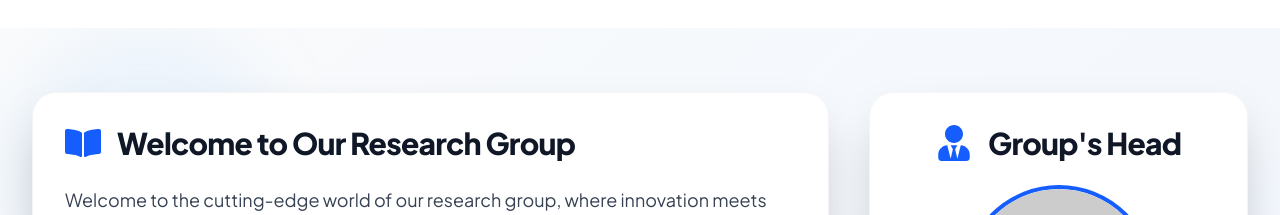
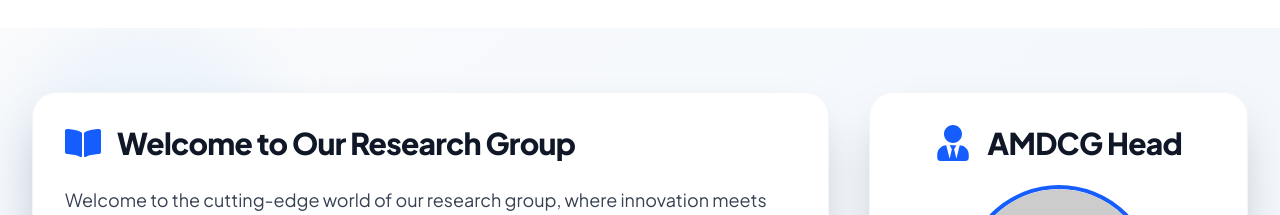
Before and after one commit to AjitKumarRoy/SMART-25, a Next.js app: page / in a window 1280 px wide. Shown: the part 1700-1915 px from the top of the page. Built offline with nearby package versions, Linux system fonts and the light colour scheme.

Commit message:
AnnouncementRecruitment.tsx typescript error fixed

```diff
--- a/src/components/sections/About.tsx
+++ b/src/components/sections/About.tsx
@@ -94,7 +94,7 @@ export default function About() {
             <div className="flex items-center mb-6">
               <FaUserTie className="text-4xl text-blue-600 dark:text-blue-400 mr-4" />
               <h2 className="text-3xl font-extrabold tracking-tight text-gray-900 dark:text-gray-100">
-                Group's Head
+                AMDCG Head
               </h2>
             </div>
             <div className="relative w-48 h-48 rounded-full overflow-hidden mb-6 border-4 border-blue-600 dark:border-blue-400 shadow-lg">
@@ -225,7 +225,7 @@ export default function About() {
                   </div>
                 </div>
                 <h3 className="text-lg font-semibold text-gray-900 dark:text-gray-100 mb-2">
-                  Visit of Hon'ble President Droupadi Murmu
+                  Visit of Honourable President Droupadi Murmu
                 </h3>
                 <Link href="https://www.youtube.com/watch?v=your-video-id-1" target="_blank" rel="noopener noreferrer" className="text-blue-600 dark:text-blue-400 hover:underline text-sm">
                   Watch Video
--- a/src/components/sections/AnnouncementRecruitment.tsx
+++ b/src/components/sections/AnnouncementRecruitment.tsx
@@ -25,20 +25,20 @@ interface RecruitmentItem {
 }
 
 // Reusing variants from UpcomingEvents for consistency
-const sectionVariants = {
-  hidden: { opacity: 0, y: 50 },
-  visible: {
-    opacity: 1,
-    y: 0,
-    transition: {
-      type: "spring",
-      damping: 10,
-      stiffness: 100,
-      duration: 0.8,
-      delay: 0.1,
-    },
-  },
-};
+// const sectionVariants = {
+//   hidden: { opacity: 0, y: 50 },
+//   visible: {
+//     opacity: 1,
+//     y: 0,
+//     transition: {
+//       type: "spring",
+//       damping: 10,
+//       stiffness: 100,
+//       duration: 0.8,
+//       delay: 0.1,
+//     },
+//   },
+// };
 
 const listVariants = {
   hidden: { opacity: 0 },
```
